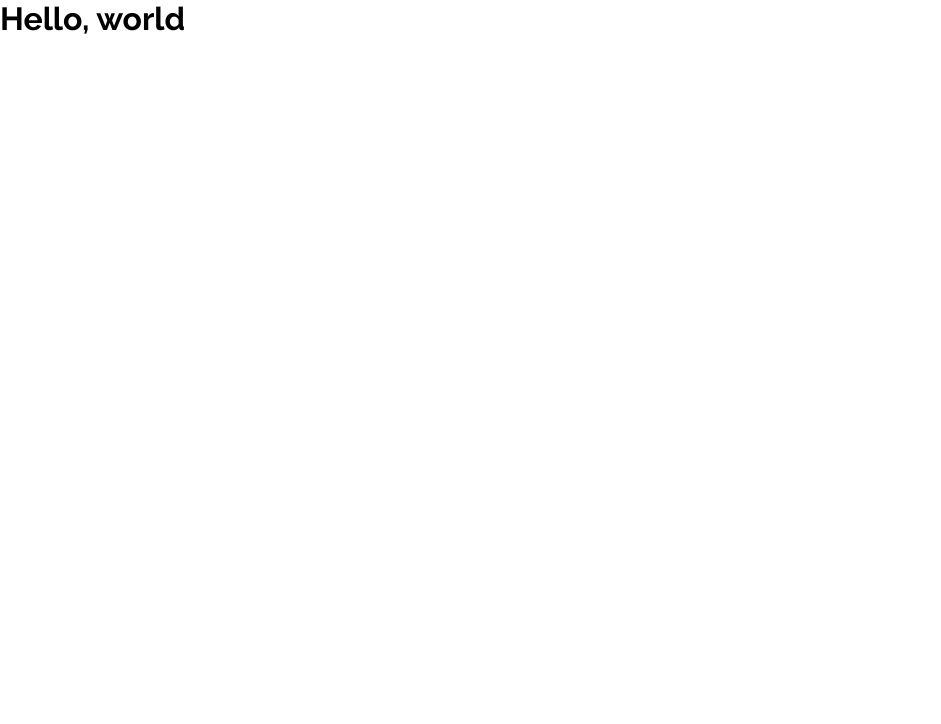
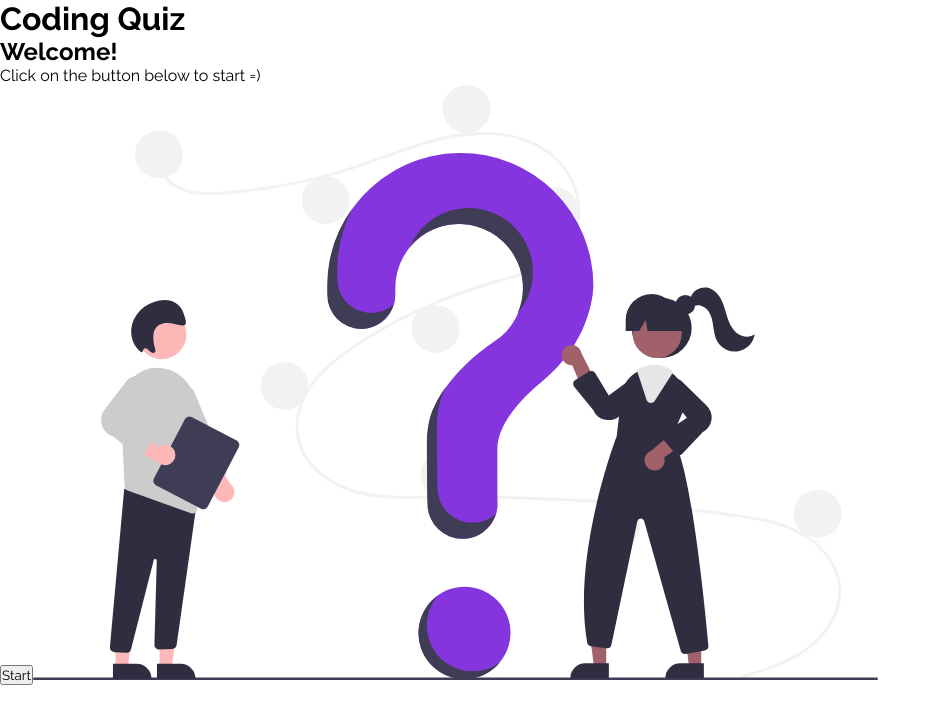
Before and after one commit to mat-afk/coding-quiz, a React (Vite) app: page / in a window 1280 px wide. Shown: the top 724 px of the page, without its empty margins (0-941 px from the left). Built offline with nearby package versions, Linux system fonts and the light colour scheme.

Commit message:
feat: starting page component

```diff
--- a/src/App.jsx
+++ b/src/App.jsx
@@ -1,10 +1,14 @@
+import StartingPage from "./components/StartingPage";
+
 import "./App.css";
 
 function App() {
-
-  return <div>
-    <h1>Hello, world</h1>
-  </div>;
+  return (
+    <div>
+      <h1>Coding Quiz</h1>
+      <StartingPage />
+    </div>
+  );
 }
 
 export default App;
--- /dev/null
+++ b/src/components/StartingPage.jsx
@@ -0,0 +1,16 @@
+import QuizIcon from "../assets/quiz.svg";
+
+import "./StartingPage.css";
+
+const StartingPage = () => {
+  return (
+    <div id="starting-container">
+      <h2>Welcome!</h2>
+      <p>Click on the button below to start =)</p>
+      <button>Start</button>
+      <img src={QuizIcon} alt="Quiz icon" />
+    </div>
+  );
+};
+
+export default StartingPage;
```
Also changed, not shown: src/components/StartingPage.css (added).
